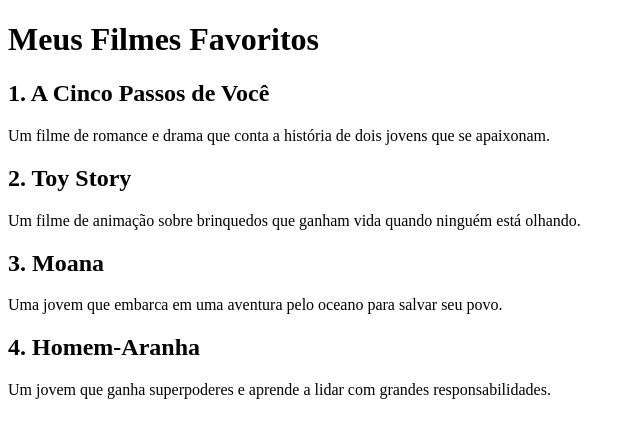
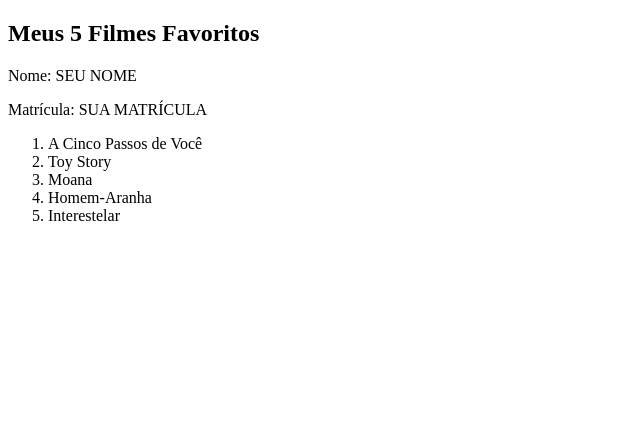
Before and after one commit to gabriellyviii/Meus-filmes-favoritos-, a plain HTML site: page Index.html in a window 1280 px wide. Shown: the whole page, without its empty margins (0-640 px from the left). Drawn offline with Linux system fonts and the light colour scheme.

Commit message:
Revise movie list and headings in Index.html
Updated the heading and added a list of favorite movies.

```diff
--- a/Index.html
+++ b/Index.html
@@ -1,25 +1,27 @@
 <!DOCTYPE html>
 <html lang="pt-BR">
+
 <head>
     <meta charset="UTF-8">
+    <meta name="viewport" content="width=device-width, initial-scale=1.0">
     <title>Meus Filmes Favoritos</title>
 </head>
 
 <body>
 
-    <h1>Meus Filmes Favoritos</h1>
+    <h2>Meus 5 Filmes Favoritos</h2>
 
-    <h2>1. A Cinco Passos de Você</h2>
-    <p>Um filme de romance e drama que conta a história de dois jovens que se apaixonam.</p>
+    <p>Nome: SEU NOME</p>
+    <p>Matrícula: SUA MATRÍCULA</p>
 
-    <h2>2. Toy Story</h2>
-    <p>Um filme de animação sobre brinquedos que ganham vida quando ninguém está olhando.</p>
-
-    <h2>3. Moana</h2>
-    <p>Uma jovem que embarca em uma aventura pelo oceano para salvar seu povo.</p>
-
-    <h2>4. Homem-Aranha</h2>
-    <p>Um jovem que ganha superpoderes e aprende a lidar com grandes responsabilidades.</p>
+    <ol>
+        <li>A Cinco Passos de Você</li>
+        <li>Toy Story</li>
+        <li>Moana</li>
+        <li>Homem-Aranha</li>
+        <li>Interestelar</li>
+    </ol>
 
 </body>
+
 </html>
```
